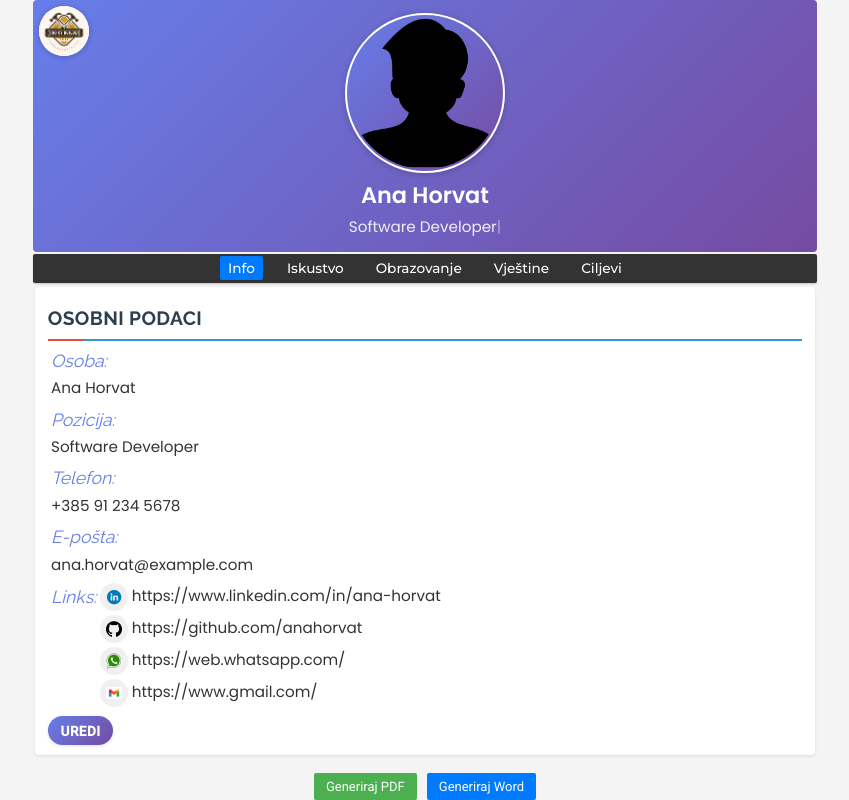
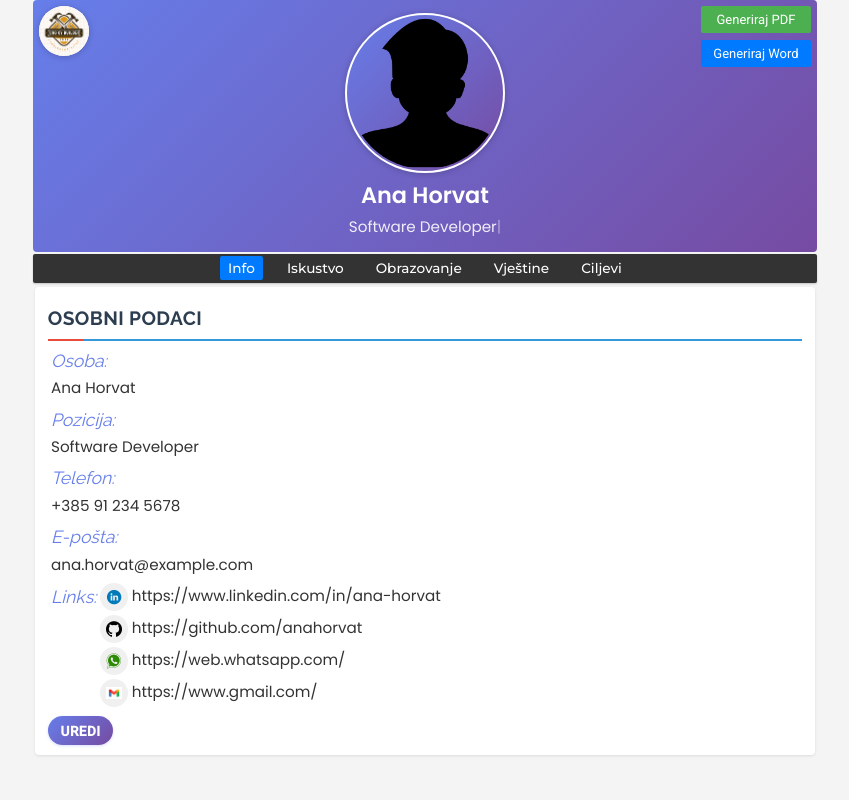
Before and after one commit to NotSpartan/zivotopis-batinic, an Angular app: page / in a window 1280 px wide. Shown: the whole page, without its empty margins (215-1064 px from the left). Built offline with nearby package versions, Linux system fonts and the light colour scheme.

Commit message:
pomaknuti gumbi za generiranje worda i pdf-a u profile-header komponentu

```diff
--- a/src/app/app.component.html
+++ b/src/app/app.component.html
@@ -7,7 +7,10 @@
       [titula]="titula"
       [isAuthor]="isAuthor()"
       [isGeneratingPDF]="isGeneratingPDF()"
-      (slikaChange)="updateSlika($event)">
+      [isGeneratingWord]="isGeneratingWord()"
+      (slikaChange)="updateSlika($event)"
+      (generatePDF)="generatePDF()"
+      (generateWord)="generateWord()">
     </app-profile-header>
 
     <nav class="horizontal-nav">
@@ -52,11 +55,6 @@
       </app-ciljevi-motivacija>
       </ng-container>
     </div>
-
-    <div class="button-container">
-      <button (click)="generatePDF()" class="generate-pdf-button">Generiraj PDF</button>
-      <button (click)="generateWord()" class="generate-word-button">Generiraj Word</button>
-    </div>
   </ng-container>
 
   <app-pdf-view
--- a/src/app/profile-header/profile-header.component.css
+++ b/src/app/profile-header/profile-header.component.css
@@ -228,6 +228,40 @@
   color: #555;
   font-weight: 500;
 }
+.generate-buttons {
+  position: absolute;
+  top: 0.4rem;
+  right: 0.4rem;
+  display: flex;
+  flex-direction: column;
+  gap: 0.4rem;
+}
+
+.generate-button {
+  padding: 6px 12px;
+  color: white;
+  border: none;
+  border-radius: 2px;
+  cursor: pointer;
+  font-size: 13px;
+  transition: background-color 0.3s;
+}
+
+.generate-pdf-button {
+  background-color: #4CAF50;
+}
+
+.generate-pdf-button:hover {
+  background-color: #45a049;
+}
+
+.generate-word-button {
+  background-color: #007bff;
+}
+
+.generate-word-button:hover {
+  background-color: #0056b3;
+}
 
 @keyframes blink {
   0% { opacity: 0; }
@@ -273,4 +307,13 @@
   .action-icon i {
     font-size: 11px;
   }
+  .generate-buttons {
+    top: 0.2rem;
+    right: 0.2rem;
+  }
+
+  .generate-button {
+    font-size: 12px;
+    padding: 5px 10px;
+  }
 }
--- a/src/app/profile-header/profile-header.component.html
+++ b/src/app/profile-header/profile-header.component.html
@@ -1,4 +1,8 @@
 <div class="profile-header" [class.pdf-mode]="isGeneratingPDF" [class.word-mode]="isGeneratingWord">
+  <div class="generate-buttons" *ngIf="!isGeneratingPDF && !isGeneratingWord">
+    <button (click)="onGeneratePDF()" class="generate-button generate-pdf-button">Generiraj PDF</button>
+    <button (click)="onGenerateWord()" class="generate-button generate-word-button">Generiraj Word</button>
+  </div>
   <div class="logo-container" *ngIf="!isGeneratingPDF">
     <img src="assets/logo-cv-aplikacije.png" alt="CV Logo" class="app-logo">
   </div>
--- a/src/app/profile-header/profile-header.component.ts
+++ b/src/app/profile-header/profile-header.component.ts
@@ -20,6 +20,8 @@ export class ProfileHeaderComponent implements OnInit, OnDestroy {
   @Input() isGeneratingWord: boolean = false;
   @Output() fileSelected = new EventEmitter<Event>();
   @Output() slikaChange = new EventEmitter<string>();
+  @Output() generatePDF = new EventEmitter<void>();
+  @Output() generateWord = new EventEmitter<void>();
 
   @ViewChild('fileInput') fileInput!: ElementRef<HTMLInputElement>;
 
@@ -117,4 +119,12 @@ export class ProfileHeaderComponent implements OnInit, OnDestroy {
       clearInterval(this.animationInterval);
     }
   }
+
+  onGeneratePDF() {
+    this.generatePDF.emit();
+  }
+
+  onGenerateWord() {
+    this.generateWord.emit();
+  }
 }
```
